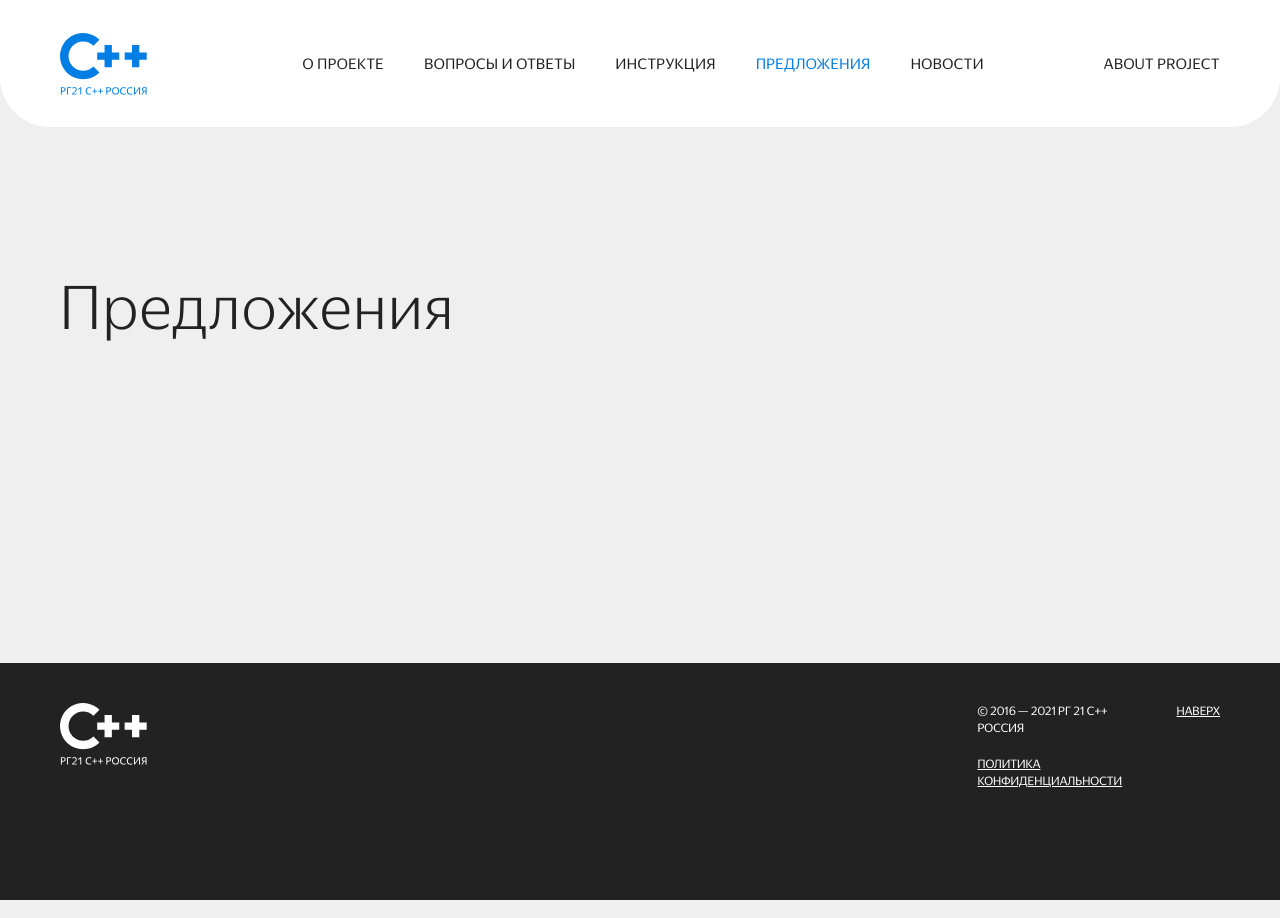
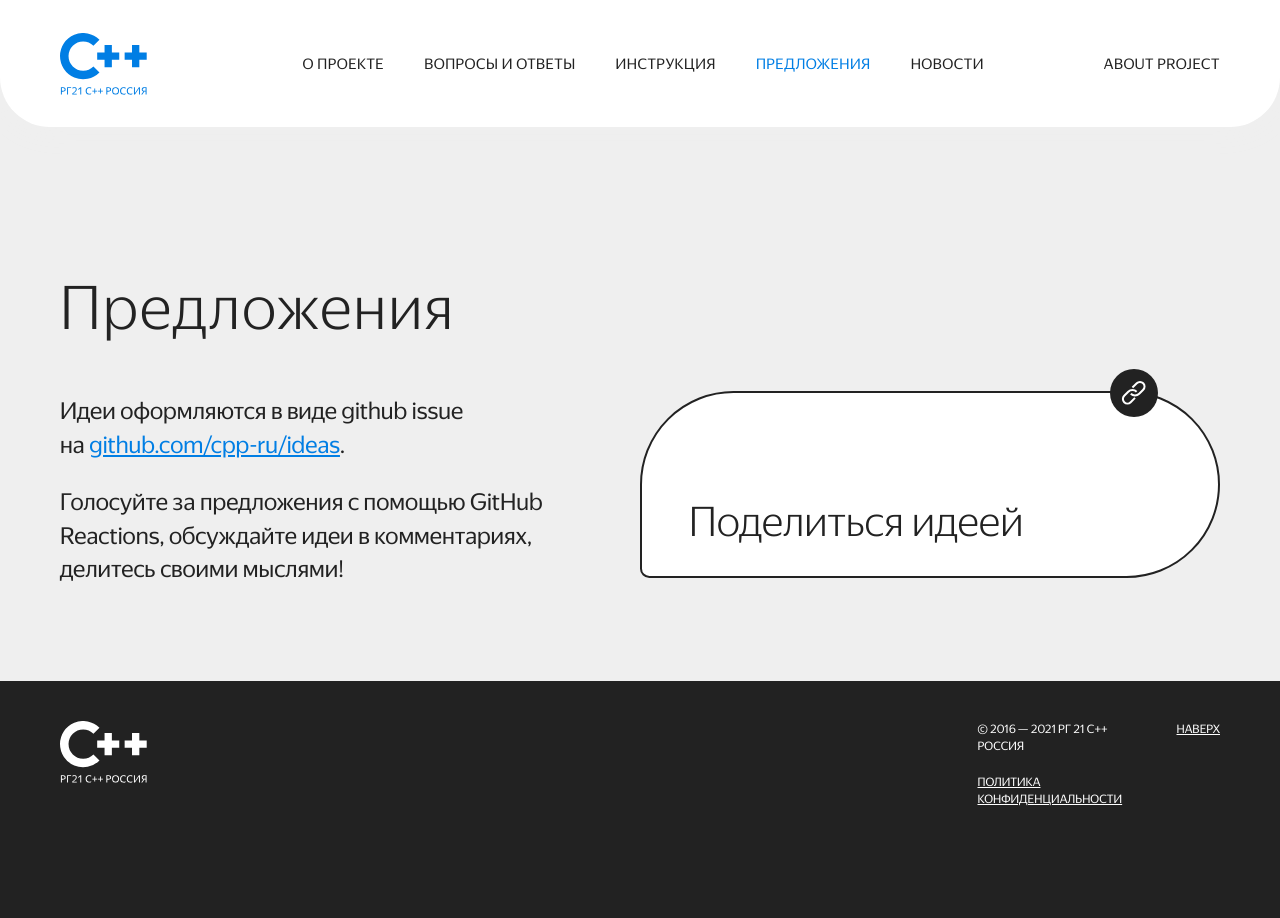
Before and after one commit to cpp-ru/cpp-ru.github.io, a Jekyll site: the page built from proposals.html, in a window 1280 px wide. Built offline with Jekyll 4.4.1, drawn with Linux system fonts in a browser that asks for light colours.

Commit message:
Proposals Hero upd

```diff
--- a/_data/page_proposals.json
+++ b/_data/page_proposals.json
@@ -1,7 +1,12 @@
 {
   "fields": {
     "hero": {
-      "heading": "Предложения"
+      "heading": "Предложения",
+      "text": "Идеи оформляются в&nbsp;виде github issue на&nbsp;[github.com/cpp-ru/ideas](https://github.com/cpp-ru/ideas).\n\nГолосуйте за&nbsp;предложения с&nbsp;помощью GitHub Reactions, обсуждайте идеи в&nbsp;комментариях, делитесь своими мыслями!",
+      "insert": {
+        "url": "https://github.com/cpp-ru/ideas/issues/new?template=idea_or_fix.md",
+        "text": "Поделиться идеей"
+      }
     }
   }
 }
--- a/_includes/proposals-hero.html
+++ b/_includes/proposals-hero.html
@@ -4,5 +4,31 @@
     <h1 class="proposals-hero__heading heading-h1">
       {{ fields.heading | markdownify | remove: '<p>' | remove: '</p>' }}
     </h1>
+    <div class="proposals-hero__cols">
+      <div class="proposals-hero__col proposals-hero__col_l">
+        <div class="proposals-hero__text">
+          {{ fields.text | markdownify }}
+        </div>
+      </div>
+      <div class="proposals-hero__col proposals-hero__col_r">
+        <a
+          href="{{ fields.insert.url }}"
+          class="proposals-hero__insert-block insert-block insert-block_round-left-both"
+          target="_blank"
+          rel="noopener noreferrer"
+        >
+          <div class="insert-block__icon-wrap">
+            <svg viewBox="0 0 26 26" class="insert-block__icon insert-block__icon_link">
+              <use xlink:href="#icon-link"></use>
+            </svg>
+          </div>
+          <div class="insert-block__inset">
+            <div class="insert-block__text insert-block__text_big">
+              {{ fields.insert.text | markdownify }}
+            </div>
+          </div>
+        </a>
+      </div>
+    </div>
   </div>
 </div>
--- a/_sass/blocks/_proposals-hero.scss
+++ b/_sass/blocks/_proposals-hero.scss
@@ -1,3 +1,11 @@
+.proposals-hero {
+  margin: 0 0 70px;
+
+  @include breakpoint-lo($small-viewport) {
+    margin: 0 0 100px;
+  }
+}
+
 .proposals-hero__heading {
   margin-top: 142px;
 
@@ -6,3 +14,51 @@
     margin-top: 47px;
   }
 }
+
+.proposals-hero__cols {
+  display: flex;
+  flex-flow: row wrap;
+  align-items: stretch;
+  justify-content: space-between;
+  margin: -15px 0 0;
+}
+
+.proposals-hero__col {
+  display: flex;
+  flex-flow: column nowrap;
+  align-items: stretch;
+  justify-content: space-between;
+  width: 50%;
+
+  &_l {
+    padding-right: 40px;
+
+    @include breakpoint-lo($small-viewport) {
+      padding-right: 0;
+    }
+  }
+
+  &_r {
+    padding-left: 0;
+  }
+
+  @include breakpoint-lo($small-viewport) {
+    width: 100%;
+  }
+}
+
+.proposals-hero__text {
+  font-size: 24px;
+
+  @include breakpoint-lo($small-viewport) {
+    font-size: 16px;
+  }
+}
+
+.proposals-hero__insert-block {
+  margin-top: 20px;
+
+  @include breakpoint-lo($small-viewport) {
+    margin-top: 0;
+  }
+}
--- a/_sass/ui/_insert-block.scss
+++ b/_sass/ui/_insert-block.scss
@@ -21,6 +21,18 @@
     @include breakpoint-lo($small-viewport) {
       padding: 27px 20px 27px 33px;
       border-radius: 60px 10px 10px 10px;
+    }
+  }
+
+  &_round-left-both {
+    min-height: 187px;
+    padding: 32px 30px 24px 47px;
+    border-radius: 100px 100px 100px 10px;
+
+    @include breakpoint-lo($small-viewport) {
+      min-height: 84px;
+      padding: 27px 20px 14px 33px;
+      border-radius: 100px 60px 60px 10px;
     }
   }
 
@@ -129,6 +141,15 @@ a.insert-block {
   @include breakpoint-lo($small-viewport) {
     font-size: 14px;
   }
+
+  &_big {
+    font-weight: 300;
+    font-size: 42px;
+
+    @include breakpoint-lo($small-viewport) {
+      font-size: 24px;
+    }
+  }
 }
 
 /* List */
```
